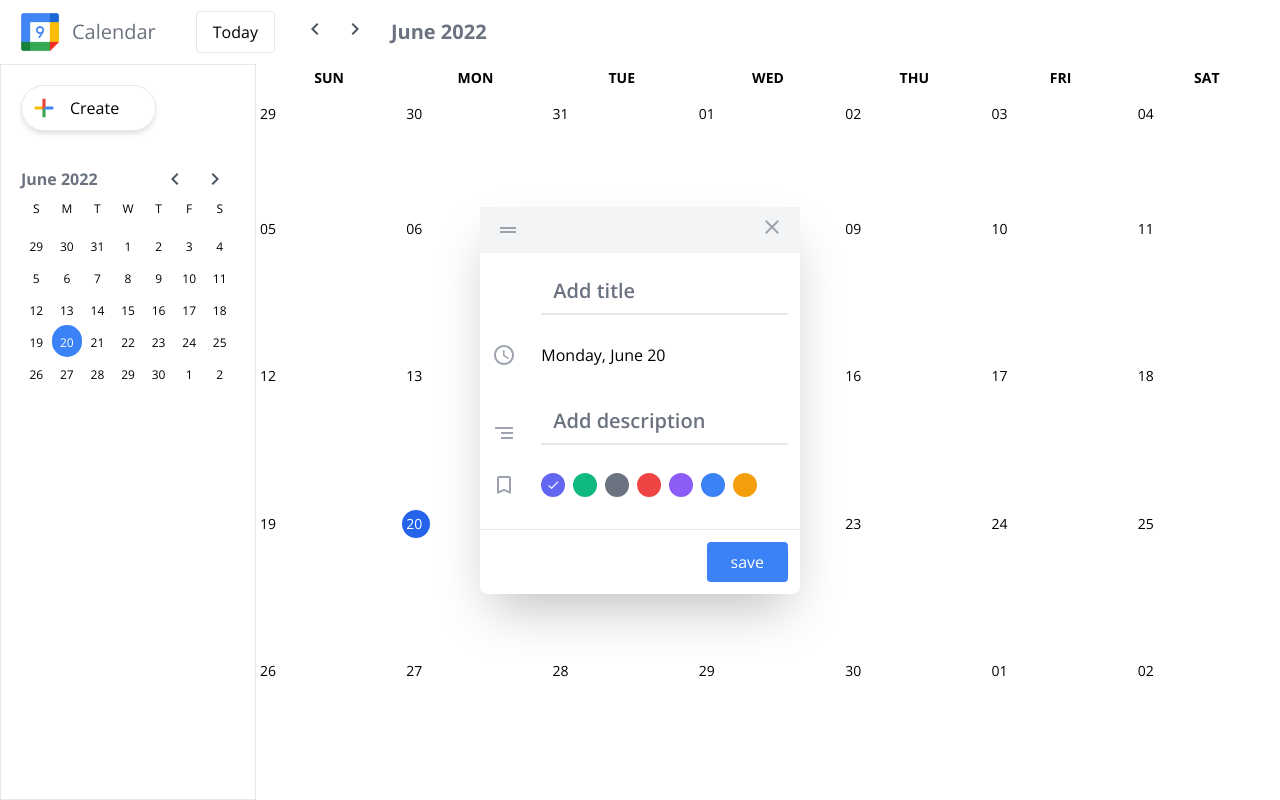
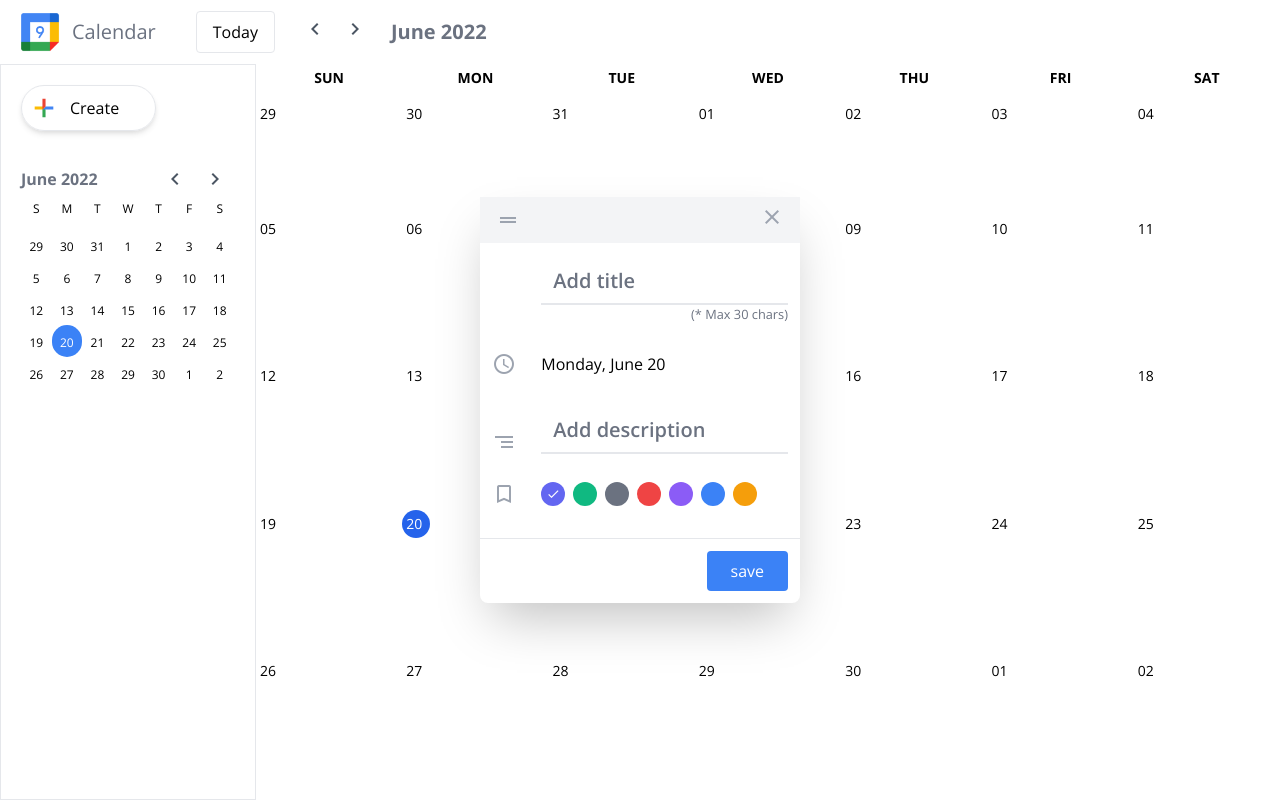
Before and after one commit to jonas-colas/Google-Calendar-React-Redux-Toolkit, a React (Create React App) app: page / in a window 1280 px wide. Both pictures are taken after a click on the button "Create". Built offline with nearby package versions, Linux system fonts and the light colour scheme.

Commit message:
Finish Calendar with React Context

```diff
--- a/src/components/EventModal.js
+++ b/src/components/EventModal.js
@@ -13,11 +13,16 @@ const EventModal = () => {
   const [title, setTitle] = useState(selectedEvent ?  selectedEvent.title : '');
   const [description, setDescription] = useState(selectedEvent ? selectedEvent.description : '');
   const [selectedLabel, setSelectedLabel] = useState(
-    selectedEvent ?  labels.find(label => label.id === selectedEvent.label.id) : labels[0]
+    selectedEvent ? labels.find(label => label.id === selectedEvent.label.id) : labels[0]
   );
+  const [borderColor, setBorderColor] = useState('border-gray-200');
 
   const handleEvent = (e) => {
     e.preventDefault();
+    if(title.length === 0 || title.length > 30) {
+      setBorderColor('border-red-200');
+      return;
+    }
     const calendarEvent = {
       id: selectedEvent ? selectedEvent.id : Date.now(),
       title,
@@ -43,17 +48,18 @@ const EventModal = () => {
           <div>
             {selectedEvent && (
               <span
-                className="material-icons-outlined text-gray-400"
+                className="material-icons-outlined text-gray-400 cursor-pointer text-red-500 hover:text-gray-800"
                 onClick={() => {
                   dispatchEvent({
                     type: "DELETE_EVENT",
                     payload: selectedEvent
-                  })}
-                }>
+                  });
+                  setShowEventModal(false)
+                }}>
                 delete
               </span>
             )}
-            <button onClick={() => setShowEventModal(false)}>
+            <button type="button" onClick={() => setShowEventModal(false)}>
               <span className="material-icons-outlined text-gray-400">close</span>
             </button>
           </div>
@@ -61,13 +67,16 @@ const EventModal = () => {
         <div className="p-3">
           <div className="grid grid-cols-1/5 items-end gap-y-7">
             <div></div>
+            <div>
               <input
                 type="text"
                 placeholder="Add title"
-              className="pt-3 border-0 text-gray-600 text-xl font-semibold pb-2 w-full border-b-2 border-gray-200 focus:outline-none focus:ring-2 focus:ring-blue-600 focus:ring-0 focus:border-blue-500"
+                className={`pt-3 border-0 text-gray-600 text-xl font-semibold pb-2 w-full border-b-2 ${borderColor} focus:outline-none focus:ring-2 focus:ring-blue-600 focus:ring-0 focus:border-blue-500`}
                 value={title}
                 onChange={e => setTitle(e.target.value)}
               />
+              <small className="float-right text-gray-500">(* Max 30 chars)</small>
+            </div>
             <span className="material-icons-outlined text-gray-400">schedule</span>
             <p>
               {selectedDay.format('dddd, MMMM DD')}
@@ -97,7 +106,7 @@ const EventModal = () => {
           </div>
         </div>
         <footer className="flex justify-end border-t p-3 mt-5">
-          <button onClick={handleEvent}
+          <button type="submit" onClick={handleEvent}
             className="bg-blue-500 text-white px-6 py-2 rounded hover:bg-blue-600"
           >
             save
--- a/src/context/ContextWrapper.js
+++ b/src/context/ContextWrapper.js
@@ -40,6 +40,12 @@ const ContextWrapper = (props) => {
     }
   }, [smallCalendarMonth]);
 
+  useEffect(() => {
+    if(!showEventModal) {
+      setSelectedEvent(null);
+    }
+  }, [showEventModal]);
+
   return (
     <GlobalContext.Provider
       value={{
```
Lines whose indentation alone changed are shown as unchanged.
